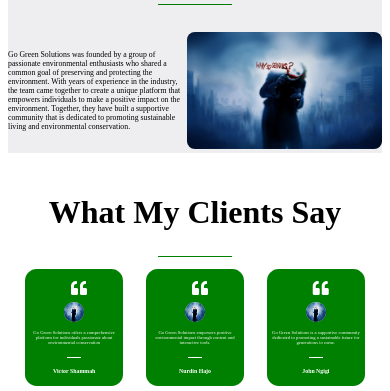
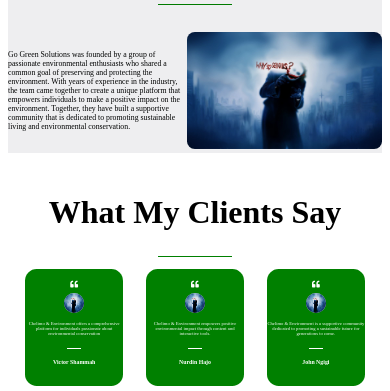
Before and after one commit to shammahtheprogrammer/Go-Green-Solutions, a plain HTML site: page about.html in a window 390 px wide. Shown: the part 709-1100 px from the top of the page. Drawn offline with Linux system fonts and the light colour scheme.

Commit message:
Update2 about.html

```diff
--- a/about.html
+++ b/about.html
@@ -4,7 +4,7 @@
   <meta charset="UTF-8">
   <meta http-equiv="X-UA-Compatible" content="IE=edge">
   <meta name="viewport" content="width=device-width, initial-scale=1.0">
-  <title>Going Green</title>
+  <title>Go Green Solutions</title>
   <link rel="stylesheet" href="https://cdnjs.cloudflare.com/ajax/libs/font-awesome/5.15.3/css/all.min.css">
   <style>
     /* Common styles */
@@ -59,7 +59,7 @@
       <ul class="nav-list">
         <li><a href="index.html">Home</a></li>
         <li><a href="about.html">About</a></li>
-        <li><a href="contact.html">Contact</a></li>
+        <li><a href="contactus.html">Contact</a></li>
       </ul>
     </div>
 
@@ -113,14 +113,16 @@
     <!-- line 4 -->
     <div class="line" style="border-top: 0.1vw solid green; width: 20%; margin-top: 1vw; font-weight: bold;"></div>
     <!-- images and paragraphs -->
-    <div style="display: flex; align-items: center;">
+    <div class="clients" style="display: flex; align-items: center; margin-bottom: 5vw;">
       <div class="card">
         <div class="card-border-top">
         </div>
-        <i class="fas fa-quote-left" style="color: #fff; margin-left: 11.7vw; margin-top: 3vw;"></i>
+        <div class="quotes">
+          <i class="fas fa-quote-left"></i>
+        </div>
         <div class="img"><img src="./IMAGES/Joker.jpeg" alt=""  style="border-radius: 10vw; width: 5vw; height: 5vw;">
         </div>
-        <p class="job" style="margin-top: 2vw;"> Go Green Solutions offers a comprehensive platform for individuals passionate about environmental conservation</p>
+        <p class="job" style="margin-top: 2vw;"> Chelimo & Environment offers a comprehensive platform for individuals passionate about environmental conservation</p>
         <div class="lineO"></div>
         <span> Victor Shammah</span>
       </div>
@@ -128,10 +130,12 @@
       <div class="card">
         <div class="card-border-top">
         </div>
-        <i class="fas fa-quote-left" style="color: #fff; margin-left: 11.7vw; margin-top: 3vw;"></i>
+        <div class="quotes">
+          <i class="fas fa-quote-left"></i>
+        </div>
         <div class="img"><img src="./IMAGES/Joker.jpeg" alt=""  style="border-radius: 10vw; width: 5vw; height: 5vw;">
         </div>
-        <p class="job" style="margin-top: 2vw;"> Go Green Solutions empowers positive environmental impact through content and interactive tools.</p>
+        <p class="job" style="margin-top: 2vw;">Chelimo & Environment empowers positive environmental impact through content and interactive tools.</p>
         <div class="lineO"></div>
         <span> Nurdin Hajo</span>
       </div>
@@ -139,13 +143,16 @@
       <div class="card">
         <div class="card-border-top">
         </div>
-        <i class="fas fa-quote-left" style="color: #fff; margin-left: 11.7vw; margin-top: 3vw;"></i>
+        <div class="quotes">
+          <i class="fas fa-quote-left"></i>
+        </div>
         <div class="img"><img src="./IMAGES/Joker.jpeg" alt=""  style="border-radius: 10vw; width: 5vw; height: 5vw;">
         </div>
-        <p class="job" style="margin-top: 2vw;"> Go Green Solutions is a supportive community dedicated to promoting a sustainable future for generations to come.</p>
+        <p class="job" style="margin-top: 2vw;"> Chelimo & Environment is a supportive community dedicated to promoting a sustainable future for generations to come.</p>
         <div class="lineO"></div>
         <span> John Ngigi</span>
       </div>
+
 
     </div>
   </div>
@@ -190,6 +197,12 @@ height: 5vw;
  margin: auto;
  margin-top: 1vw;
 }
+.card .quotes {
+  margin-top: 3vw;
+  font-size: 2vw;
+  margin-left: 11.7vw;
+  color: #fff ;
+}
 
 .lineO {
     border-top: 0.1vw solid #fff;
@@ -201,6 +214,19 @@ height: 5vw;
     margin-left: auto;
     margin-right: auto;
   }
+
+    /* Styles for mobile phones */
+    @media only screen and (max-width: 767px) {
+  .card .quotes {
+    /* Adjust <i> styles for mobile phones */
+    color: #fff;
+    margin-left: 11.5vw;
+    margin-top: 3vw;
+    }
+    .clients {
+      margin-bottom: 5vw;
+    }
+}
   </style>
 </main3>
 
@@ -246,7 +272,7 @@ height: 5vw;
       display: flex;
       align-items: center;
       gap: 1vw;
-      margin-right: 8vw;
+      margin-right: 13.5vw;
     }
 
     .logohead img {
```
